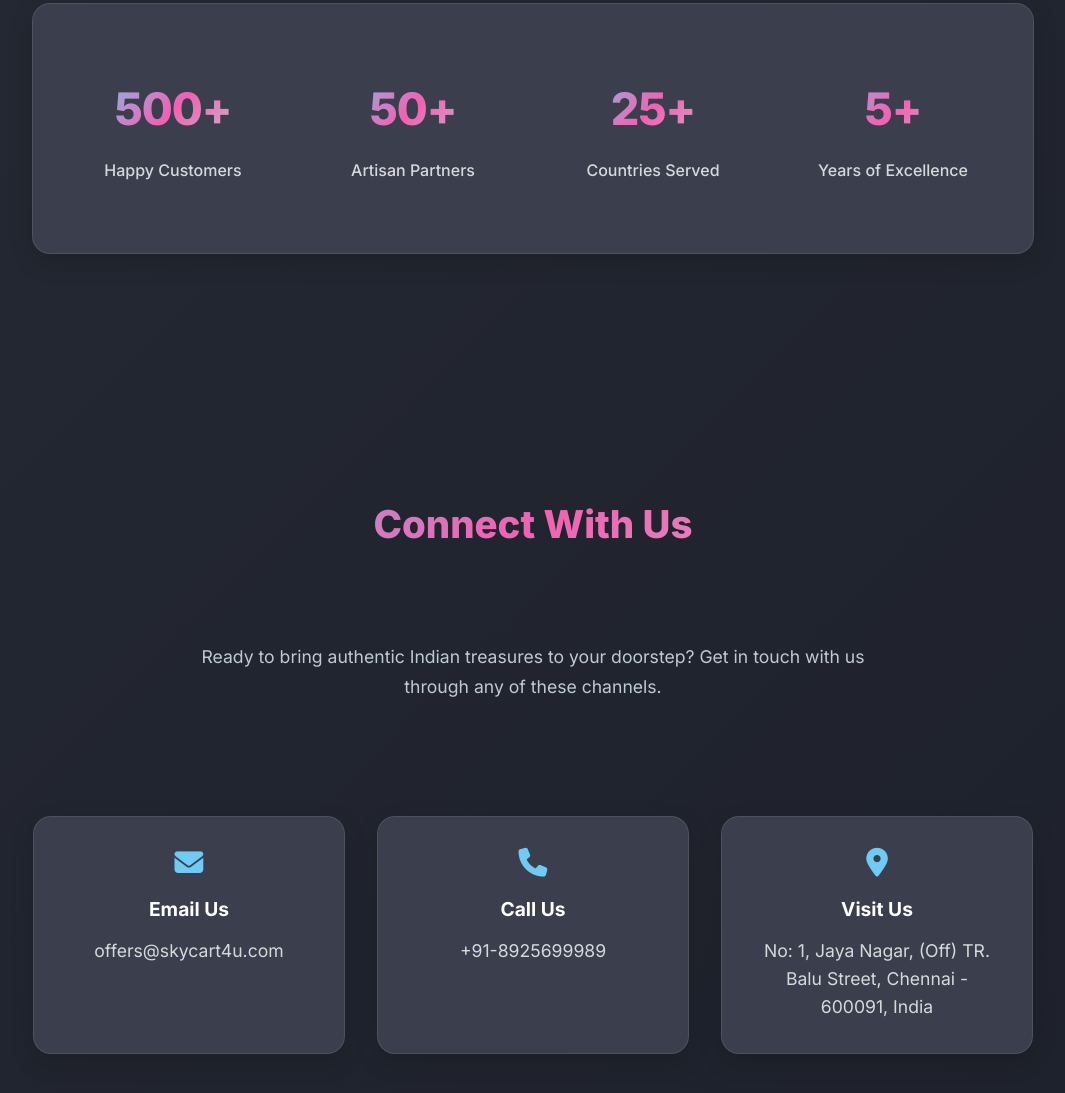
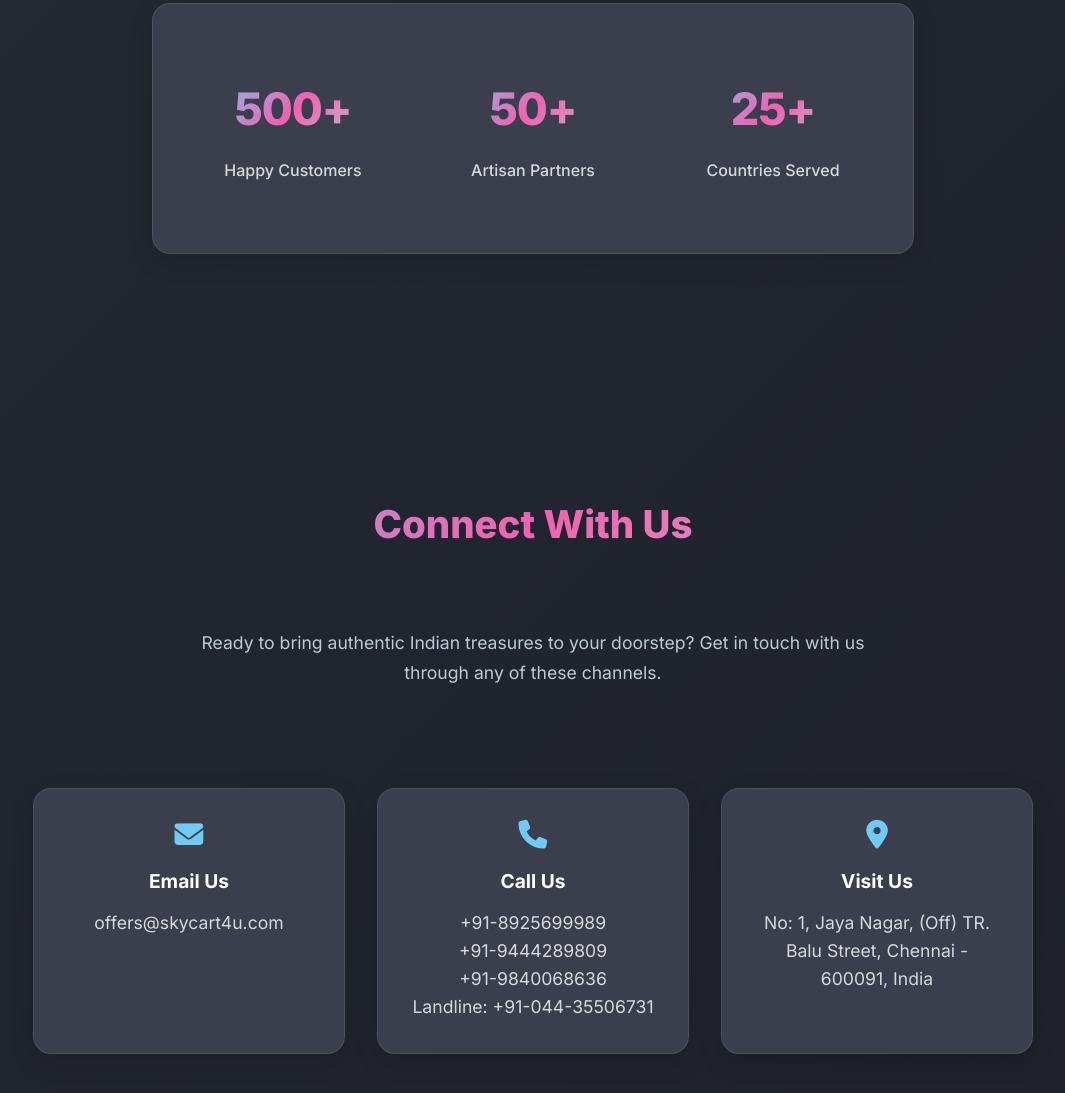
Before and after one commit to DeepakAC3/experimenting, a plain HTML site: page index.html in a window 1280 px wide. Shown: the part 2927-4020 px from the top of the page, without its empty margins (107-1172 px from the left). Drawn offline with Linux system fonts and the light colour scheme.

Commit message:
Add files via upload

```diff
--- a/index.html
+++ b/index.html
@@ -153,10 +153,7 @@
                 <span class="stat-number">25+</span>
                 <span class="stat-label">Countries Served</span>
             </div>
-            <div class="stat-item">
-                <span class="stat-number">5+</span>
-                <span class="stat-label">Years of Excellence</span>
-            </div>
+
         </div>
     </section>
 
@@ -172,7 +169,7 @@
             <div class="contact-card">
                 <i class="fas fa-phone"></i>
                 <h4>Call Us</h4>
-                <p>+91-8925699989</p>
+                <p>+91-8925699989<br>+91-9444289809<br>+91-9840068636<br>Landline: +91-044-35506731</p>
             </div>
             <div class="contact-card">
                 <i class="fas fa-map-marker-alt"></i>
```
